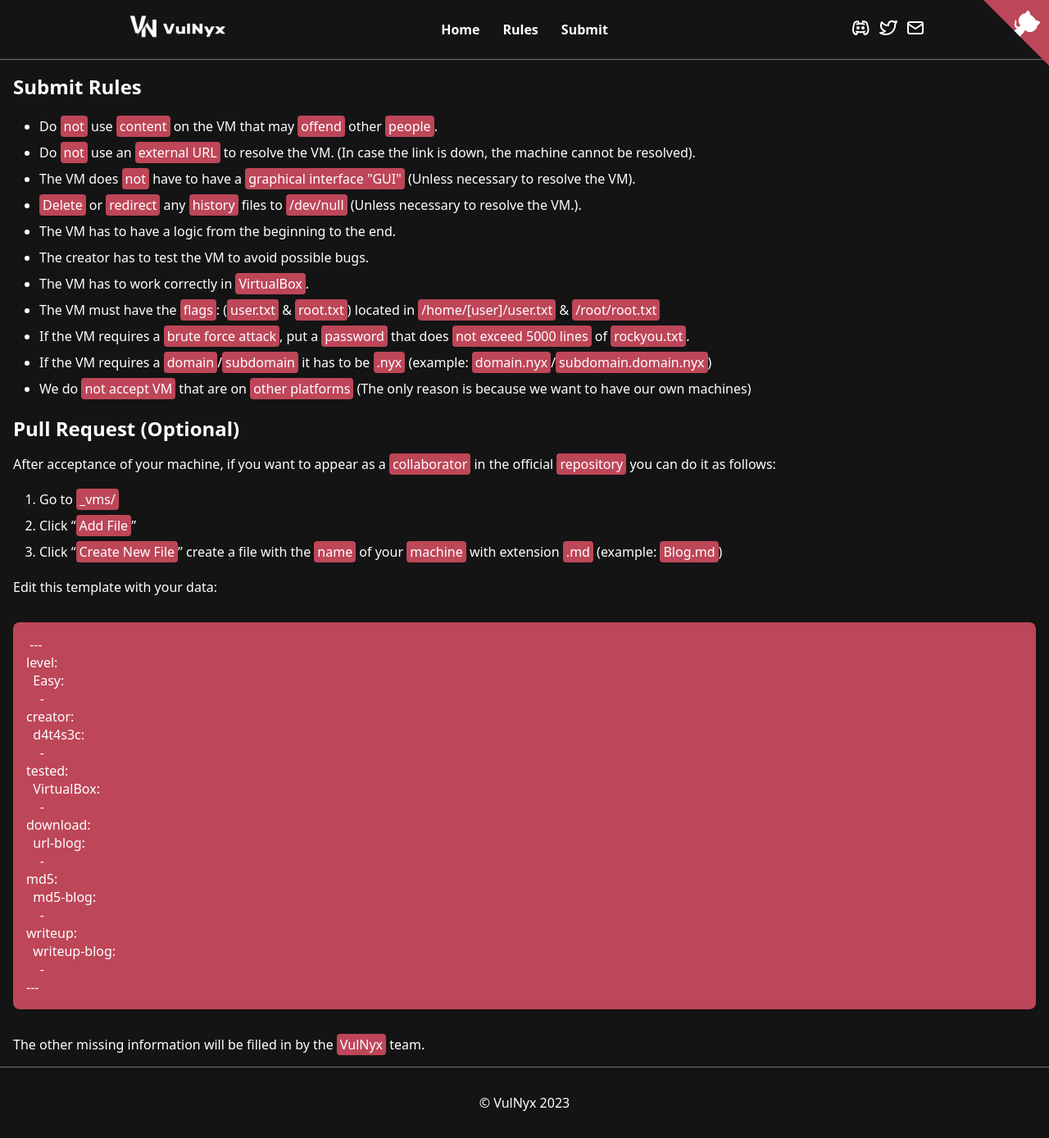
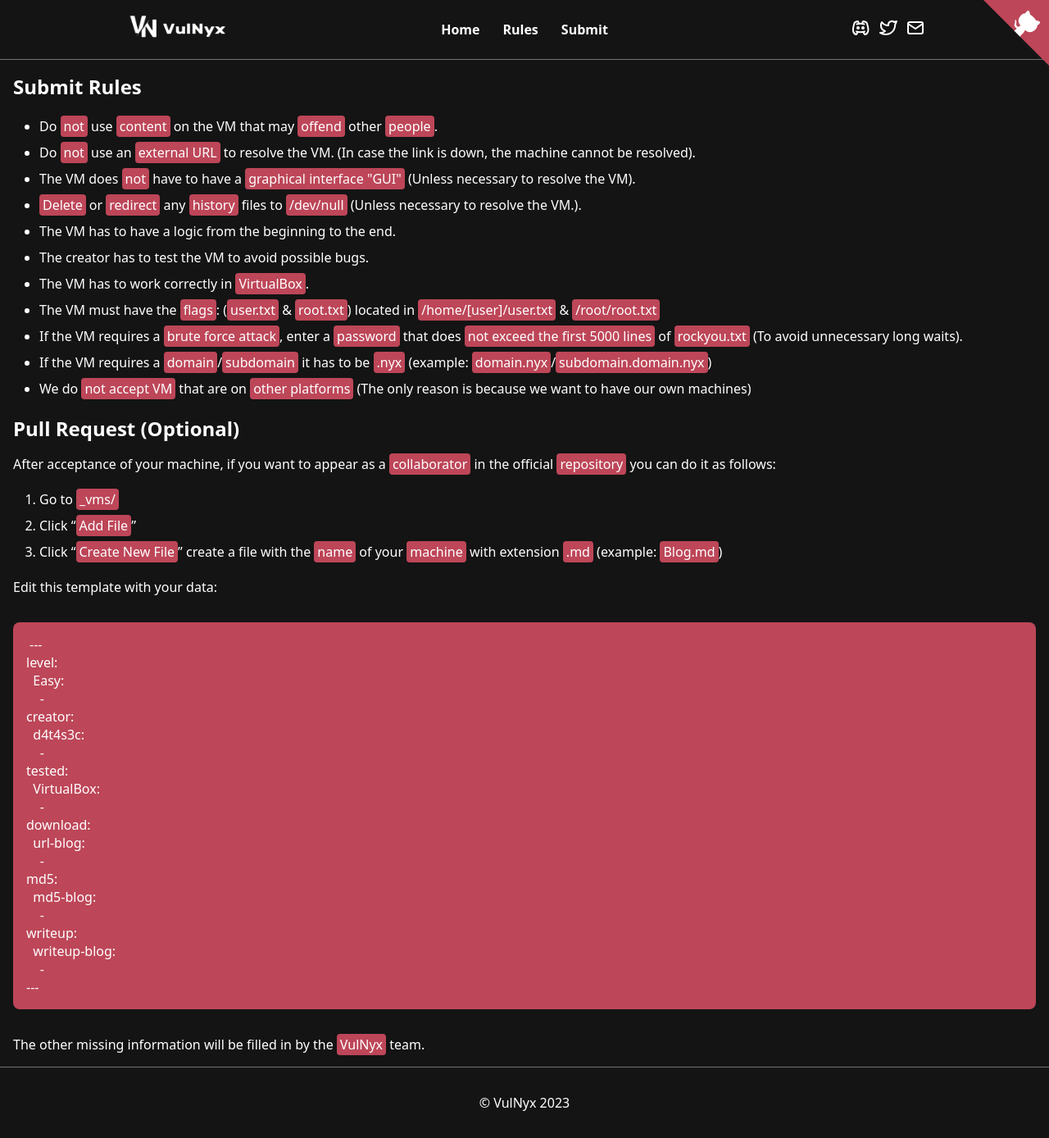
Before and after one commit to VulNyx/vulnyx, a Jekyll site: the page built from rules.md, in a window 1280 px wide. Shown: the whole page at 82% size. Built offline with Jekyll 4.4.1, drawn with Linux system fonts in a browser that asks for light colours.

Commit message:
Update rules.md

```diff
--- a/rules.md
+++ b/rules.md
@@ -13,7 +13,7 @@ title: Rules
 - The creator has to test the VM to avoid possible bugs.
 - The VM has to work correctly in `VirtualBox`.
 - The VM must have the `flags`: (`user.txt` & `root.txt`) located in `/home/[user]/user.txt` & `/root/root.txt`
-- If the VM requires a `brute force attack`, put a `password` that does `not exceed 5000 lines` of `rockyou.txt`.
+- If the VM requires a `brute force attack`, enter a `password` that does `not exceed the first 5000 lines` of `rockyou.txt` (To avoid unnecessary long waits).
 - If the VM requires a `domain`/`subdomain` it has to be `.nyx` (example: `domain.nyx`/`subdomain.domain.nyx`)
 - We do `not accept VM` that are on `other platforms` (The only reason is because we want to have our own machines)
 
```
